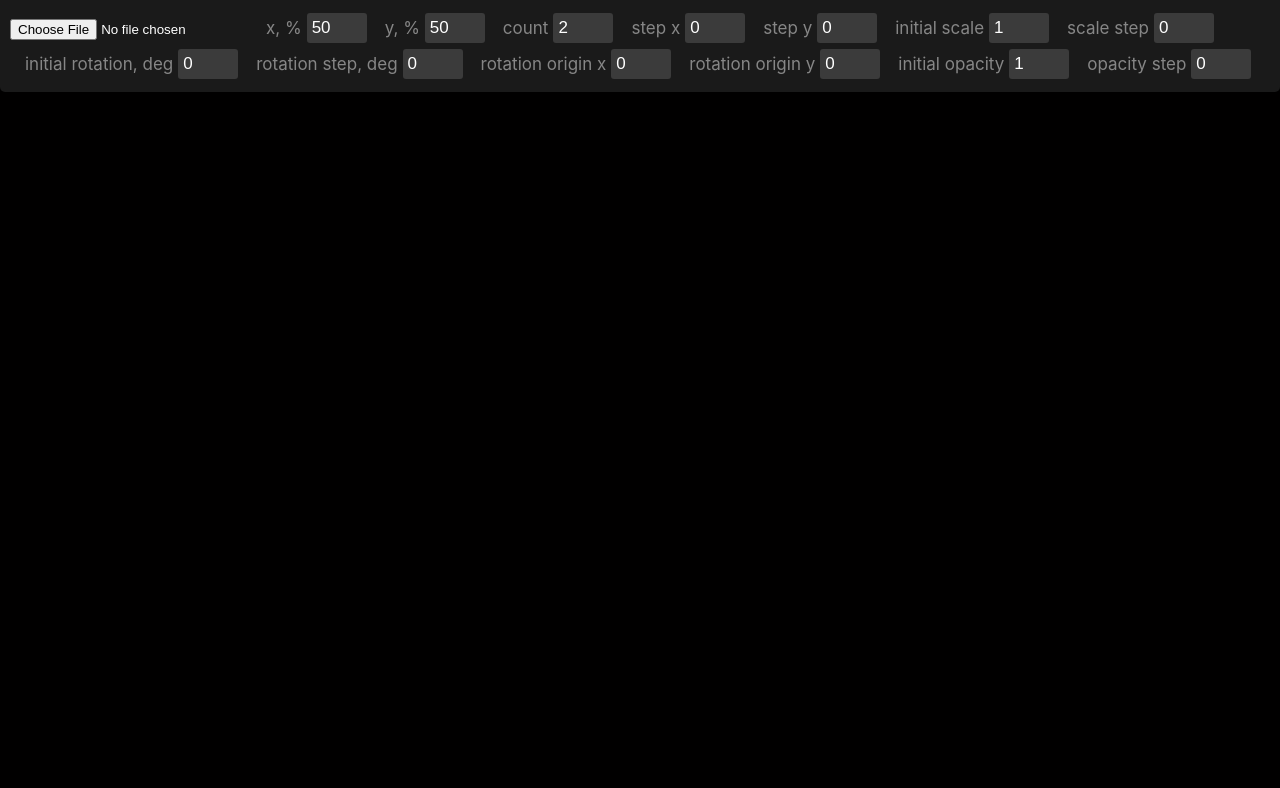
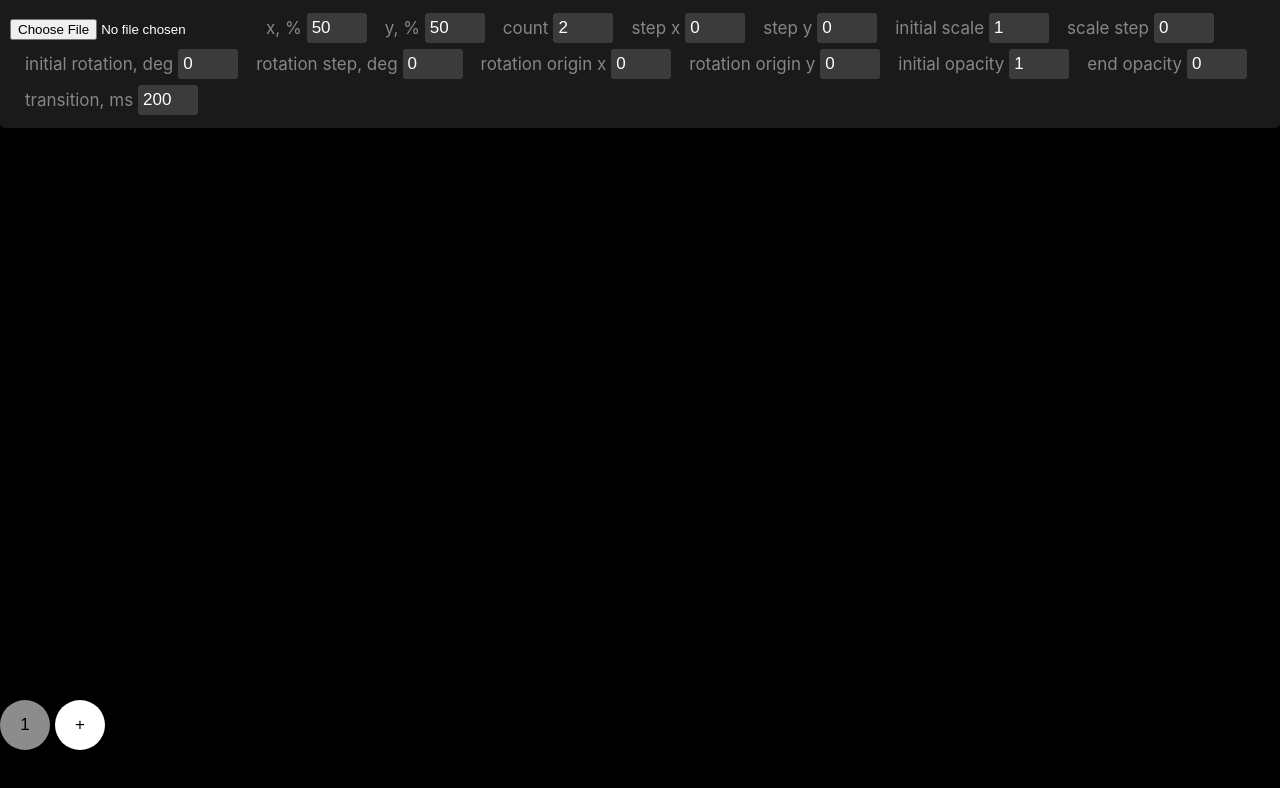
Before and after one commit to HellSquirrel/generative-svg, a React (Create React App) app: page / in a window 1280 px wide. Shown: the top 788 px of the page. Built offline with nearby package versions, Linux system fonts and the light colour scheme.

Commit message:
Add slides

```diff
--- a/package.json
+++ b/package.json
@@ -3,6 +3,8 @@
   "version": "0.1.0",
   "private": true,
   "dependencies": {
+    "classnames": "^2.2.6",
+    "ramda": "^0.26.1",
     "react": "^16.8.6",
     "react-dom": "^16.8.6",
     "react-scripts": "3.0.1"
--- a/src/App.css
+++ b/src/App.css
@@ -49,3 +49,32 @@
   width: 50px;
   margin-left: 5px;
 }
+
+.slides {
+  position: absolute;
+  display: flex;
+  margin: auto;
+  bottom: 50px;
+}
+
+.slide {
+  border: none;
+  border-radius: 50%;
+  display: inline-flex;
+  padding: 10px;
+  align-items: center;
+  justify-content: center;
+  font-size: 17px;
+  background: #fff;
+  flex: 0 0 50px;
+  height: 50px;
+  outline: none;
+}
+
+.slide.active {
+  background: rgba(255, 255, 255, 0.548);
+}
+
+.slide + .slide {
+  margin-left: 5px;
+}
--- a/src/App.js
+++ b/src/App.js
@@ -1,4 +1,6 @@
 import React, { useRef, useState } from "react";
+import { assocPath } from "ramda";
+import classNames from "classnames";
 import "./App.css";
 
 const countId = "count";
@@ -15,10 +17,12 @@ const controlsMeta = [
   { label: "rotation origin x", initialValue: 0, id: "origX" },
   { label: "rotation origin y", initialValue: 0, id: "origY" },
   { label: "initial opacity", initialValue: 1, id: "o" },
-  { label: "opacity step", initialValue: 0, id: "dO" }
+  { label: "end opacity", initialValue: 0, id: "oe" },
+  { label: "transition, ms", initialValue: 200, id: "tt" }
 ];
 
 function getStylesFromControls(controlsMeta, controls, i) {
+  const count = getValue(controlsMeta, controls, "count");
   const x = getValue(controlsMeta, controls, "x");
   const dx = getValue(controlsMeta, controls, "dx");
   const y = getValue(controlsMeta, controls, "y");
@@ -28,15 +32,17 @@ function getStylesFromControls(controlsMeta, controls, i) {
   const rot = getValue(controlsMeta, controls, "rot");
   const dRot = getValue(controlsMeta, controls, "dRot");
   const o = getValue(controlsMeta, controls, "o");
-  const dO = getValue(controlsMeta, controls, "dO");
+  const oe = getValue(controlsMeta, controls, "oe");
+  const tt = getValue(controlsMeta, controls, "tt");
+  const opacityStep = (o - oe) / count;
   return {
     position: "absolute",
     top: `${y + i * dy}%`,
     left: `${x + i * dx}%`,
-    transition: `all 200ms`,
+    transition: `all ${tt}ms`,
     transform: `translate(-50%, -50%) scale(${sc + i * dSc}) rotate(${rot +
       i * dRot}deg)`,
-    opacity: o - i * dO,
+    opacity: o - opacityStep * i,
     pointerEvents: "none"
   };
 }
@@ -53,9 +59,10 @@ const getValue = (controlsMeta, controls, idToFind) => {
 function App() {
   const input = useRef(null);
   const [file, setFile] = useState(null);
-  const [controls, setControls] = useState({});
-  const [controlsTexts, setControlsTexts] = useState({});
-  const count = getValue(controlsMeta, controls, countId);
+  const [controls, setControls] = useState([{}]);
+  const [controlsTexts, setControlsTexts] = useState([{}]);
+  const [currentSlide, setCurrentSlide] = useState(0);
+  const count = getValue(controlsMeta, controls[currentSlide], countId);
 
   return (
     <div className="app">
@@ -78,19 +85,16 @@ function App() {
               <label htmlFor={`i-${id}`}>{label}</label>
               <input
                 type=""
-                value={getValue(controlsMeta, controlsTexts, id)}
+                value={getValue(controlsMeta, controlsTexts[currentSlide], id)}
                 placeholder={label}
                 className="controlInput"
                 onChange={event => {
                   let value = event.currentTarget.value;
-                  setControlsTexts(old => ({
-                    ...old,
-                    [id]: value
-                  }));
+                  setControlsTexts(assocPath([currentSlide, id], value));
 
                   const numberified = Number(value);
                   if (!Number.isNaN(numberified)) {
-                    setControls(old => ({ ...old, [id]: numberified }));
+                    setControls(assocPath([currentSlide, id], numberified));
                   }
                 }}
               />
@@ -105,9 +109,36 @@ function App() {
             className="image"
             alt=""
             key={index}
-            style={getStylesFromControls(controlsMeta, controls, index)}
+            style={getStylesFromControls(
+              controlsMeta,
+              controls[currentSlide],
+              index
+            )}
           />
         ))}
+      <div className="slides">
+        {[...Array(controls.length)].map((_, index) => (
+          <button
+            onClick={() => setCurrentSlide(index)}
+            className={classNames("slide", { active: index === currentSlide })}
+            key={index}
+          >
+            {index + 1}
+          </button>
+        ))}
+        <button
+          onClick={() => {
+            setControls(controls.concat([{ ...controls[currentSlide] }]));
+            setControlsTexts(
+              controlsTexts.concat([{ ...controlsTexts[currentSlide] }])
+            );
+            setCurrentSlide(controls.length - 1);
+          }}
+          className="slide"
+        >
+          +
+        </button>
+      </div>
     </div>
   );
 }
```
Also changed, not shown: 1 other file (tests, documents, lock files or other folders).
